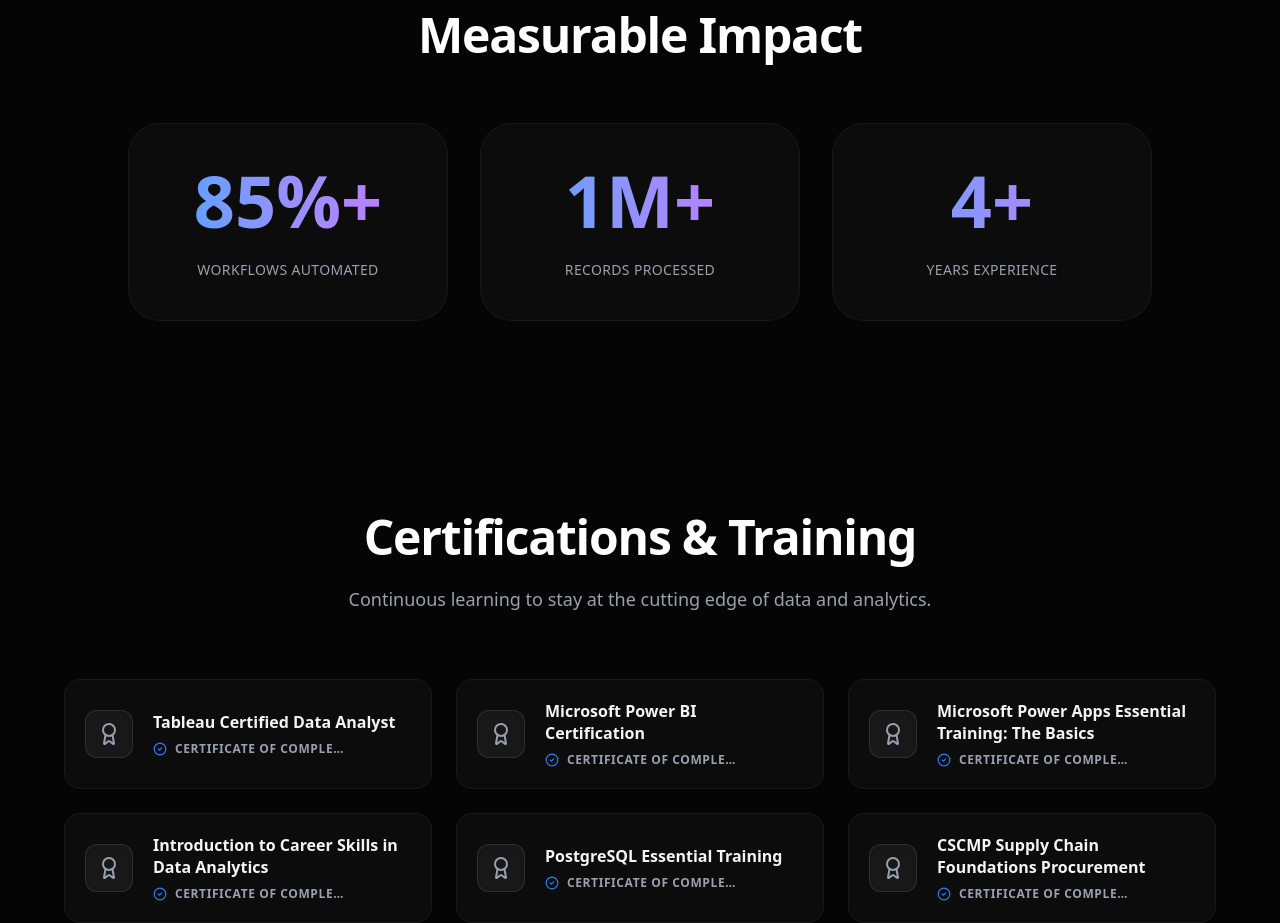
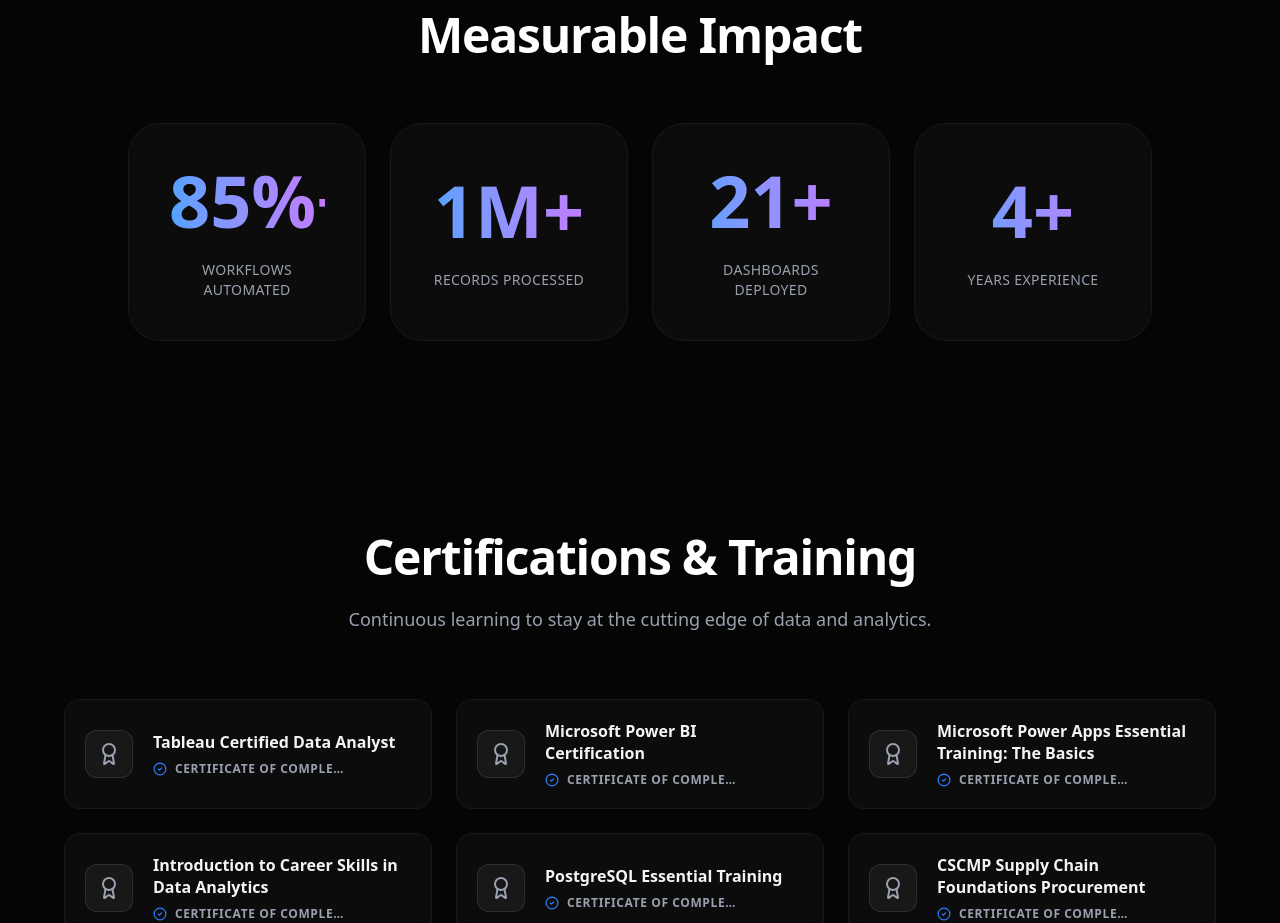
Before and after one commit to Code-Falcon001/portfolio-website, a Next.js app: page / in a window 1280 px wide. Shown: the part 5340-6263 px from the top of the page. Built offline with nearby package versions, Linux system fonts and the light colour scheme.

Commit message:
content: add dashboards deployed stat to measurable impact grid

```diff
--- a/src/components/Achievements.tsx
+++ b/src/components/Achievements.tsx
@@ -22,6 +22,7 @@
 const stats = [
   { label: "Workflows Automated", value: 85, suffix: "%+" },
   { label: "Records Processed", value: 1, suffix: "M+" },
+  { label: "Dashboards Deployed", value: 21, suffix: "+" },
   { label: "Years Experience", value: 4, suffix: "+" },
 ];
 
@@ -39,7 +40,7 @@
           <h2 className="text-4xl md:text-5xl font-bold mb-6 text-white tracking-tight">Measurable Impact</h2>
         </motion.div>
 
-        <div className="grid grid-cols-1 md:grid-cols-3 gap-8">
+        <div className="grid grid-cols-1 sm:grid-cols-2 lg:grid-cols-4 gap-6">
           {stats.map((stat, idx) => (
             <motion.div
               key={idx}
```
